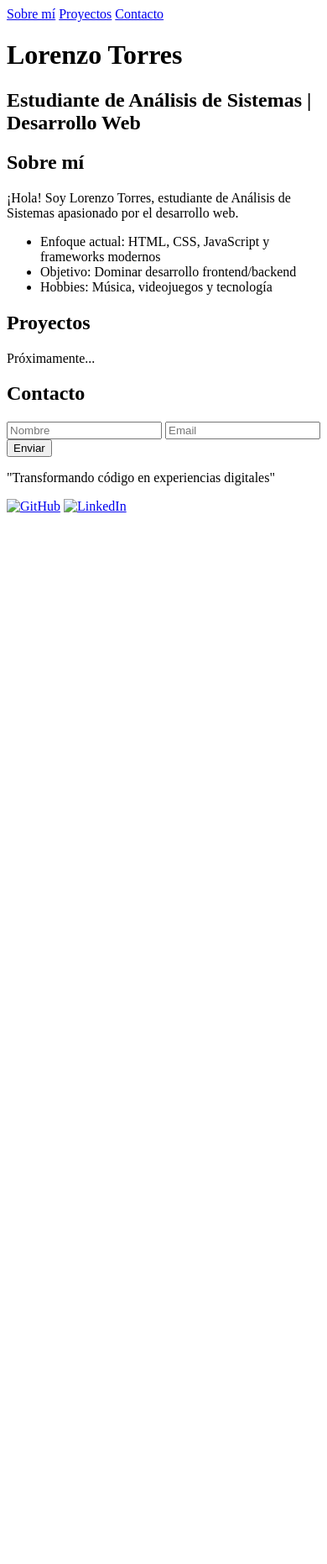
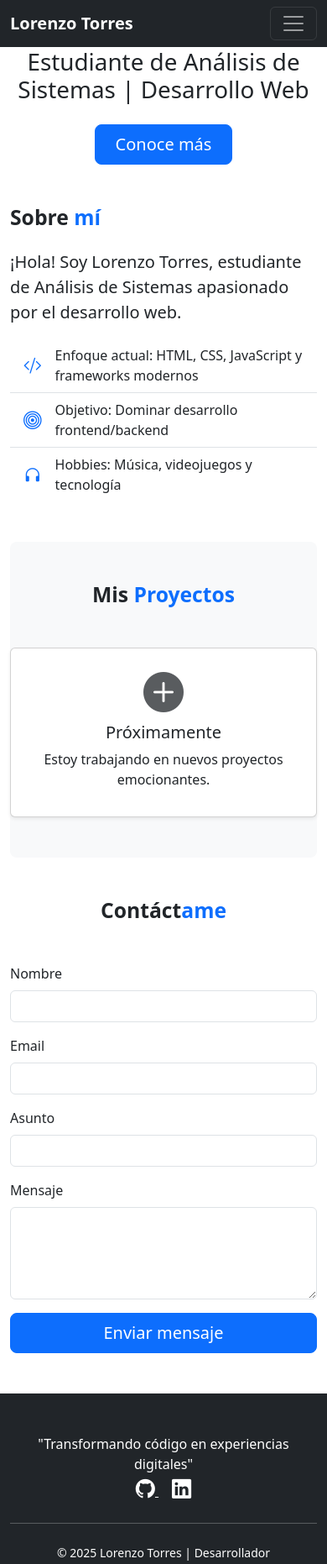
Before and after one commit to LorenzoTorress/Portfolio, a plain HTML site: page index.html in a window 390 px wide. Shown: the whole page at 84% size. Before the commit the page ends 844 px from the top, so only its background shows below. Drawn offline with nearby package versions, Linux system fonts and the light colour scheme.

Commit message:
html y formulario.js actualizado

```diff
--- /dev/null
+++ b/formulario.js
@@ -0,0 +1,17 @@
+emailjs.init("jx4_5pC5jriDtL0Hx")
+
+const form = document.getElementById("contacto");
+
+form.addEventListener("submit", function (e) {
+  e.preventDefault();
+
+  emailjs.sendForm("GmailService", "template_vn1thi2", form)
+    .then(() => {
+      alert("Mensaje enviado con éxito.");
+      form.reset();
+    })
+    .catch((error) => {
+      console.error("Error al enviar:", error);
+      alert("Ocurrió un error al enviar. Intentalo más tarde.");
+    });
+});
--- a/index.html
+++ b/index.html
@@ -1,57 +1,144 @@
 <!DOCTYPE html>
 <html lang="es">
 <head>
-    <meta charset="UTF-8" />
-    <meta name="viewport" content="width=device-width, initial-scale=1.0" />
-    <title>Portfolio Lorenzo Torres</title>
-    <link rel="stylesheet" href="styles.css" />
+  <meta charset="UTF-8">
+  <meta name="viewport" content="width=device-width, initial-scale=1.0">
+  <title>Lorenzo Torres | Desarrollador</title>
+  <link href="https://cdn.jsdelivr.net/npm/bootstrap@5.3.2/dist/css/bootstrap.min.css" rel="stylesheet">
+  <link rel="stylesheet" href="https://cdn.jsdelivr.net/npm/bootstrap-icons@1.11.1/font/bootstrap-icons.css">
+  <link rel="stylesheet" href="styles.css">
 </head>
 <body>
-    <nav>
-      <a href="#Sobre-mi">Sobre mí</a>
-      <a href="#Proyectos">Proyectos</a>
-      <a href="#Contacto">Contacto</a>
+
+  <nav class="navbar navbar-expand-lg navbar-dark bg-dark fixed-top">
+    <div class="container">
+      <a class="navbar-brand fw-bold" href="#">Lorenzo Torres</a>
+      <button class="navbar-toggler" type="button" data-bs-toggle="collapse" data-bs-target="#navbarNav">
+        <span class="navbar-toggler-icon"></span>
+      </button>
+      <div class="collapse navbar-collapse" id="navbarNav">
+        <ul class="navbar-nav ms-auto">
+          <li class="nav-item">
+            <a class="nav-link active" href="#Sobre-mi">Sobre mí</a>
+          </li>
+          <li class="nav-item">
+            <a class="nav-link" href="#Proyectos">Proyectos</a>
+          </li>
+          <li class="nav-item">
+            <a class="nav-link" href="#Contacto">Contacto</a>
+          </li>
+        </ul>
+      </div>
+    </div>
   </nav>
 
-    <header>
-      <h1>Lorenzo Torres</h1>
-      <h2>Estudiante de Análisis de Sistemas | Desarrollo Web</h2>
+  <header class="hero-section text-center">
+    <div class="container">
+      <h1 class="display-4 fw-bold mb-3">Lorenzo Torres</h1>
+      <h2 class="display-6 mb-4">Estudiante de Análisis de Sistemas | Desarrollo Web</h2>
+      <a href="#Sobre-mi" class="btn btn-primary btn-lg px-4">Conoce más</a>
+    </div>
   </header>
 
-    <main>
-      <section id="Sobre-mi">
-        <h2>Sobre mí</h2>
-        <div class="content">
-          <p>¡Hola! Soy Lorenzo Torres, estudiante de Análisis de Sistemas apasionado por el desarrollo web.</p>
-          <ul>
-            <li>Enfoque actual: HTML, CSS, JavaScript y frameworks modernos</li>
-            <li>Objetivo: Dominar desarrollo frontend/backend</li>
-            <li>Hobbies: Música, videojuegos y tecnología</li>
+  <main class="container">
+    <section id="Sobre-mi" class="py-5">
+      <div class="row align-items-center">
+        <div class="col-lg-6">
+          <h2 class="fw-bold mb-4">Sobre <span class="text-primary">mí</span></h2>
+          <p class="lead">¡Hola! Soy Lorenzo Torres, estudiante de Análisis de Sistemas apasionado por el desarrollo web.</p>
+          <ul class="list-group list-group-flush">
+            <li class="list-group-item d-flex align-items-center">
+              <i class="bi bi-code-slash text-primary me-3 fs-4"></i>
+              <span>Enfoque actual: HTML, CSS, JavaScript y frameworks modernos</span>
+            </li>
+            <li class="list-group-item d-flex align-items-center">
+              <i class="bi bi-bullseye text-primary me-3 fs-4"></i>
+              <span>Objetivo: Dominar desarrollo frontend/backend</span>
+            </li>
+            <li class="list-group-item d-flex align-items-center">
+              <i class="bi bi-headphones text-primary me-3 fs-4"></i>
+              <span>Hobbies: Música, videojuegos y tecnología</span>
+            </li>
           </ul>
+        </div>
       </div>
     </section>
 
-      <section id="Proyectos">
-        <h2>Proyectos</h2>
-        <p>Próximamente...</p>
+    <section id="Proyectos" class="py-5 bg-light rounded-3">
+      <h2 class="text-center fw-bold mb-5">Mis <span class="text-primary">Proyectos</span></h2>
+      <div class="row justify-content-center">
+        <div class="col-md-4">
+          <div class="card h-100 shadow-sm">
+            <div class="card-body text-center">
+              <i class="bi bi-plus-circle-fill text-muted mb-3" style="font-size: 3rem"></i>
+              <h5 class="card-title">Próximamente</h5>
+              <p>Estoy trabajando en nuevos proyectos emocionantes.</p>
+            </div>
+          </div>
+        </div>
+      </div>
     </section>
 
-      <section id="Contacto">
-        <h2>Contacto</h2>
-        <form>
-          <input type="text" placeholder="Nombre" required>
-          <input type="email" placeholder="Email" required>
-          <button type="submit">Enviar</button>
+    <section id="Contacto" class="py-5">
+      <div class="row justify-content-center">
+        <div class="col-lg-8">
+          <h2 class="text-center fw-bold mb-5">Contáct<span class="text-primary">ame</span></h2>
+          <form id="contacto" class="row g-3">
+            <div class="col-md-6">
+              <label class="form-label">Nombre</label>
+              <input type="text" class="form-control" id="nombre" name="name" required>
+              <div class="invalid-feedback">Por favor ingresa tu nombre.</div>
+            </div>
+            <div class="col-md-6">
+              <label  class="form-label">Email</label>
+              <input type="text" class="form-control" id="corroe" name="email" required>
+              <div class="invalid-feedback">Por favor ingresa un email válido.</div>
+            </div>
+            <div class="col-12">
+              <label class="form-label">Asunto</label>
+              <input type="text" class="form-control" id="asunto" name="subject" required>
+              <div class="invalid-feedback">Por favor ingresa un asunto válido.</div>
+            </div>
+            <div class="col-12">
+              <label class="form-label">Mensaje</label>
+              <textarea type= "text" class="form-control" id="mensaje" name="message" rows="4" required></textarea>
+              <div class="invalid-feedback">Por favor escribe tu mensaje.</div>
+            </div>
+            <div class="col-12 d-grid">
+              <button class="btn btn-primary btn-lg" type="submit">Enviar mensaje</button>
+            </div>
           </form>
+        </div>
+      </div>
     </section>
   </main>
 
-    <footer>
-      <p>"Transformando código en experiencias digitales"</p>
-      <div class="social">
-        <a href="https://github.com/LorenzoTorress" aria-label="GitHub"><img src="img/github.png" alt="GitHub"></a>
-        <a href="https://www.linkedin.com/in/lorenzo-torres-it/" aria-label="LinkedIn"><img src="img/linkedin.png" alt="LinkedIn"></a>
+  <footer class="bg-dark text-white py-5">
+    <div class="container">
+      <div class="row">
+        <div class="col-md-6 text-center text-md-start">
+          <p class="mb-0">"Transformando código en experiencias digitales"</p>
+        </div>
+        <div class="col-md-6 text-center text-md-end">
+          <div class="social-icons">
+            <a href="https://github.com/LorenzoTorress" class="text-white me-3" target="_blank">
+              <i class="bi bi-github fs-3"></i>
+            </a>
+            <a href="https://www.linkedin.com/in/lorenzo-torres-it/" class="text-white" target="_blank">
+              <i class="bi bi-linkedin fs-3"></i>
+            </a>
+          </div>
+        </div>
+      </div>
+      <hr class="my-4">
+      <div class="text-center">
+        <p class="mb-0 small">© 2025 Lorenzo Torres | Desarrollador</p>
+      </div>
     </div>
   </footer>
+
+  <script src="https://cdn.jsdelivr.net/npm/@emailjs/browser@4/dist/email.min.js"></script>
+  <script src="formulario.js"></script>
+  <script src="https://cdn.jsdelivr.net/npm/bootstrap@5.3.2/dist/js/bootstrap.bundle.min.js"></script>
 </body>
 </html>
```
Lines whose indentation alone changed are shown as unchanged.
